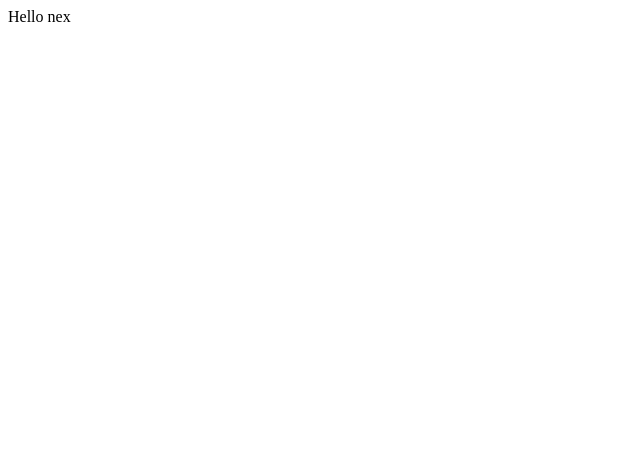
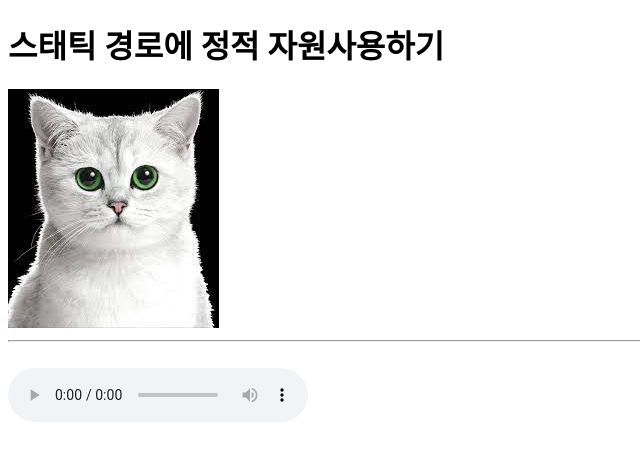
Before and after one commit to jojo3420/lean-nextjs-book, a Next.js app: page / in a window 1280 px wide. Shown: the top 460 px of the page, without its empty margins (0-640 px from the left). Built offline with nearby package versions, Linux system fonts and the light colour scheme.

Commit message:
정적 자원 사용하기 - public 디렉터리에 자원을 넣는다. - img, css, mp3, mp4 등등 정적자원을 서비스 할 수 있다.

```diff
--- a/pages/index.jsx
+++ b/pages/index.jsx
@@ -2,7 +2,19 @@ import React from 'react'
 
 function Index(props) {
   return (
-    <div>Hello nex</div>
+    <div>
+      <h1>스태틱 경로에 정적 자원사용하기</h1>
+      <img src="img/cat.jpeg" alt="cat"/>
+      <hr/>
+      <br/>
+      <audio
+        controls={true}
+        src="mp3/01 H.I.S.Monologue.mp3">
+        your browser does not support the
+        <code>audio</code> element.
+      </audio>
+
+    </div>
   )
 }
 
--- /dev/null
+++ b/public/css/style.css
@@ -0,0 +1,3 @@
+body {
+    background: gray;
+}
```
Also changed, not shown: public/img/cat.jpeg (added), 1 other file (tests, documents, lock files or other folders).
